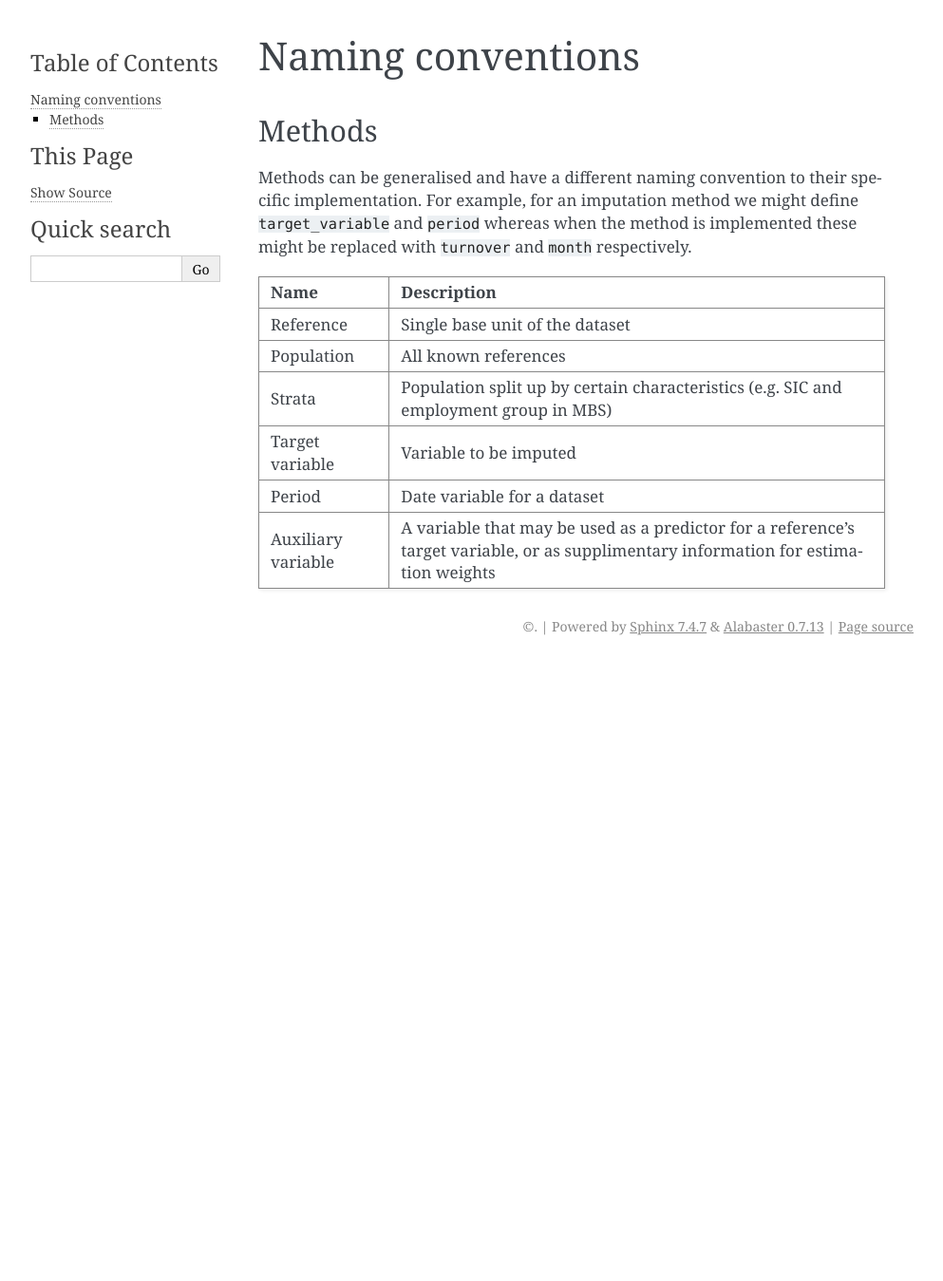
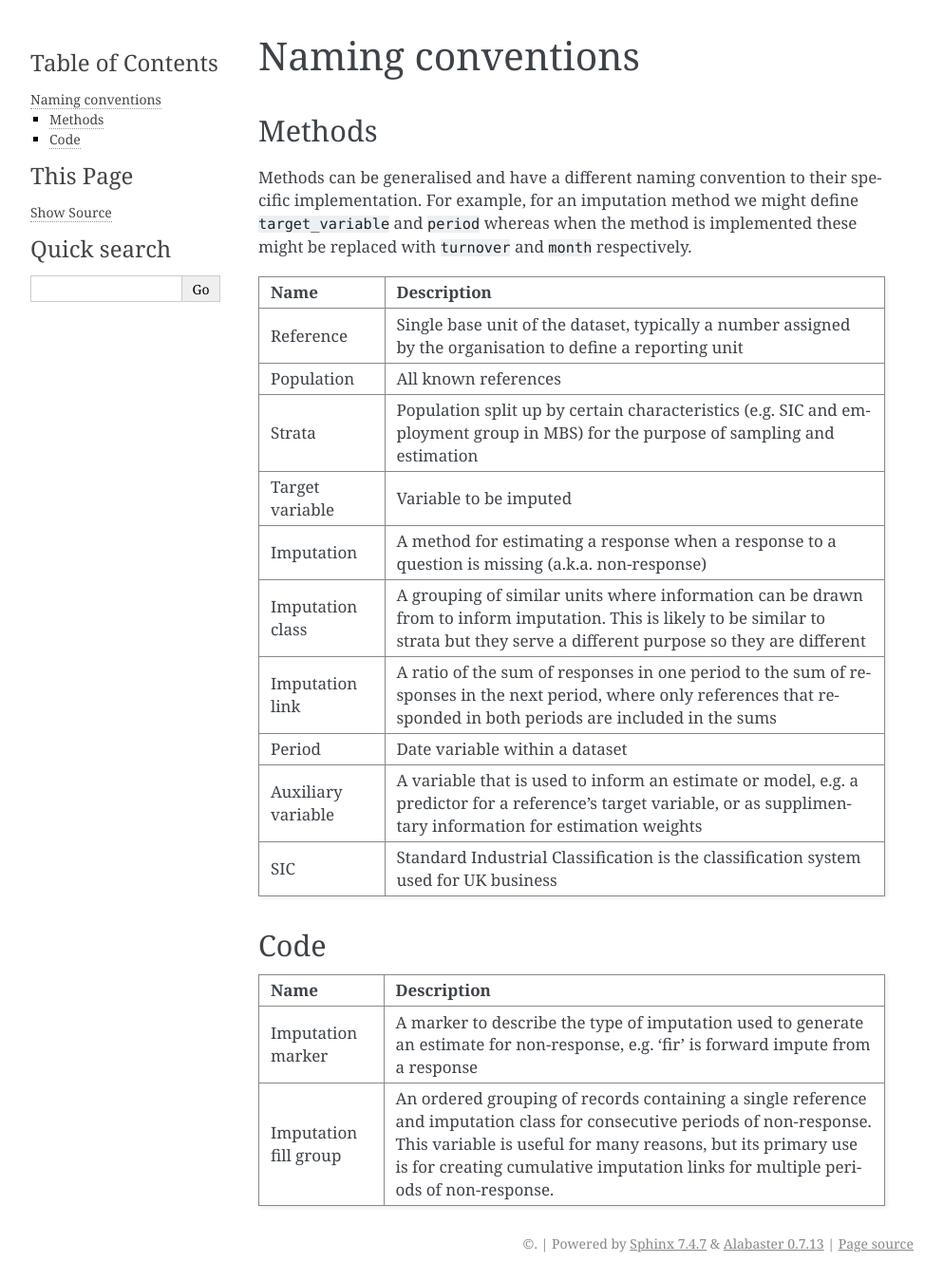
Before and after one commit to ONSdigital/monthly-business-survey-results, a Sphinx documentation site: the page built from docs/user_guide/naming_conventions.md, in a window 1280 px wide. Shown: the whole page at 95% size, without its empty margins (148-1141 px from the left). Built offline with Sphinx 7.4.7, drawn with Linux system fonts in a browser that asks for light colours; pages that are not in the unit, such as notebooks, are missing from menus; before the commit the page ends 900 px from its top, so only the background shows below that.

Commit message:
added some imputation terms

```diff
--- a/docs/user_guide/naming_conventions.md
+++ b/docs/user_guide/naming_conventions.md
@@ -6,9 +6,20 @@ Methods can be generalised and have a different naming convention to their speci
 
 |Name|Description|
 |-|-|
-|Reference | Single base unit of the dataset |
+|Reference | Single base unit of the dataset, typically a number assigned by the organisation to define a reporting unit |
 |Population | All known references |
-|Strata | Population split up by certain characteristics (e.g. SIC and employment group in MBS) |
+|Strata | Population split up by certain characteristics (e.g. SIC and employment group in MBS) for the purpose of sampling and estimation |
 |Target variable | Variable to be imputed |
-|Period | Date variable for a dataset |
-|Auxiliary variable | A variable that may be used as a predictor for a reference's target variable, or as supplimentary information for estimation weights |
+|Imputation | A method for estimating a response when a response to a question is missing (a.k.a. non-response) |
+|Imputation class | A grouping of similar units where information can be drawn from to inform imputation. This is likely to be similar to strata but they serve a different purpose so they are different |
+|Imputation link | A ratio of the sum of responses in one period to the sum of responses in the next period, where only references that responded in both periods are included in the sums |
+|Period | Date variable within a dataset |
+|Auxiliary variable | A variable that is used to inform an estimate or model, e.g. a predictor for a reference's target variable, or as supplimentary information for estimation weights |
+| SIC | Standard Industrial Classification is the classification system used for UK business |
+
+## Code
+
+|Name|Description|
+|-|-|
+|Imputation marker | A marker to describe the type of imputation used to generate an estimate for non-response, e.g. 'fir' is forward impute from a response |
+|Imputation fill group | An ordered grouping of records containing a single reference and imputation class for consecutive periods of non-response. This variable is useful for many reasons, but its primary use is for creating cumulative imputation links for multiple periods of non-response.|
```
